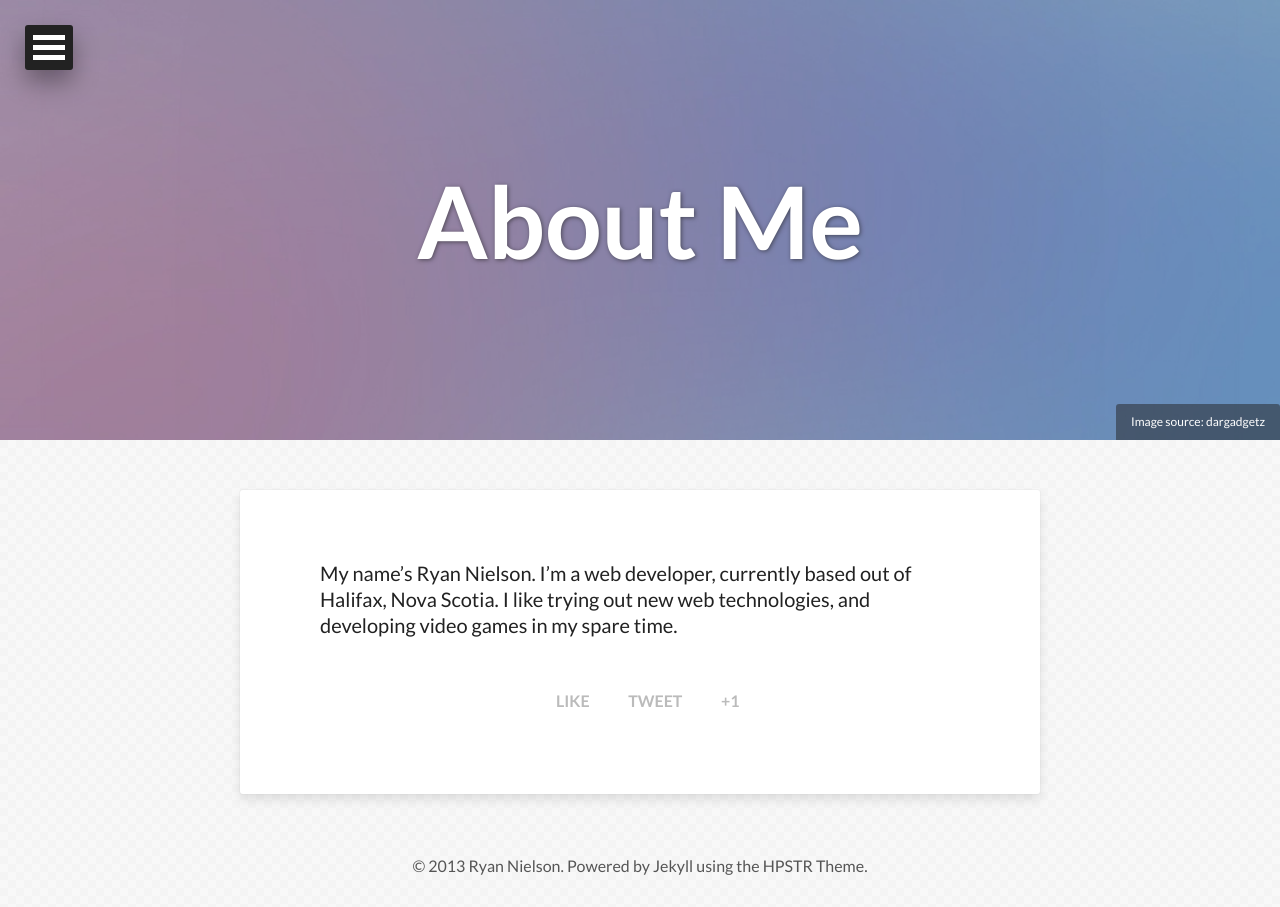
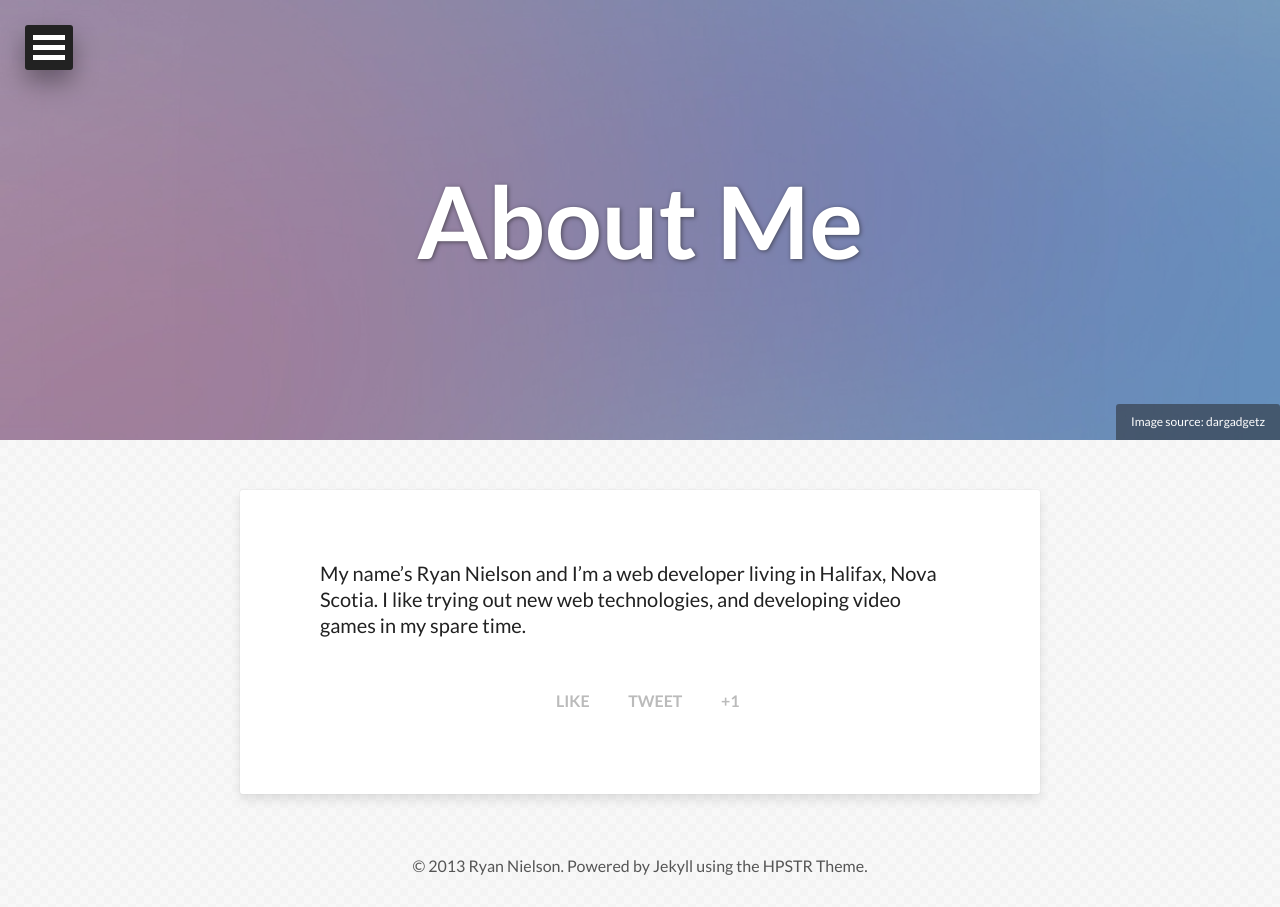
Before and after one commit to PLaRoche/ryannielson.github.io, a Jekyll site: the page built from about.md, in a window 1280 px wide. Built offline with Jekyll 4.4.1, drawn with Linux system fonts in a browser that asks for light colours; nearby versions of some CDN libraries; Markdown is read by kramdown in place of the engine named in the settings.

Commit message:
Tweaked about page

```diff
--- a/about.md
+++ b/about.md
@@ -10,4 +10,4 @@ image:
 share: true
 ---
 
-My name's Ryan Nielson. I'm a web developer, currently based out of Halifax, Nova Scotia. I like trying out new web technologies, and developing video games in my spare time.
+My name's Ryan Nielson and I'm a web developer living in Halifax, Nova Scotia. I like trying out new web technologies, and developing video games in my spare time.
```
